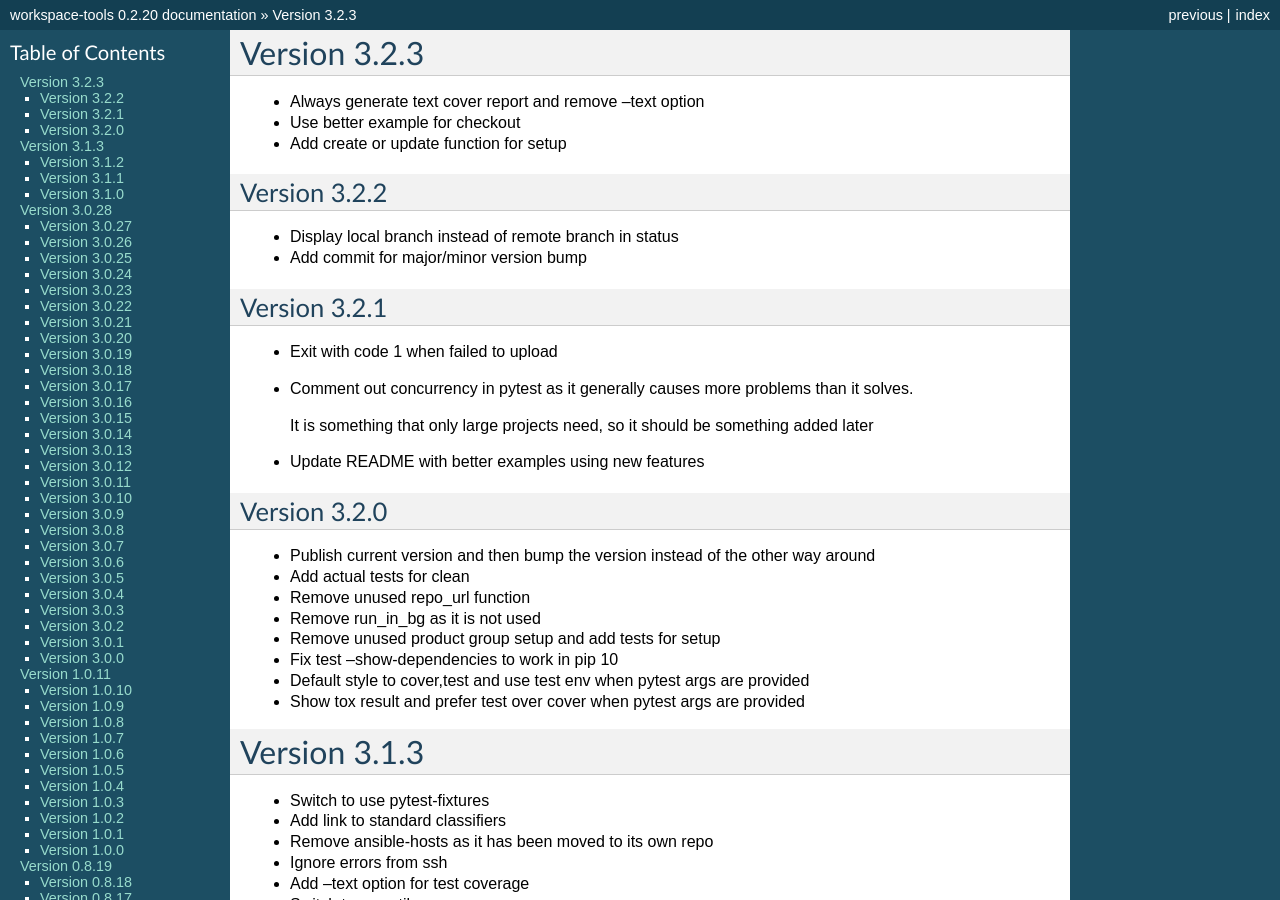
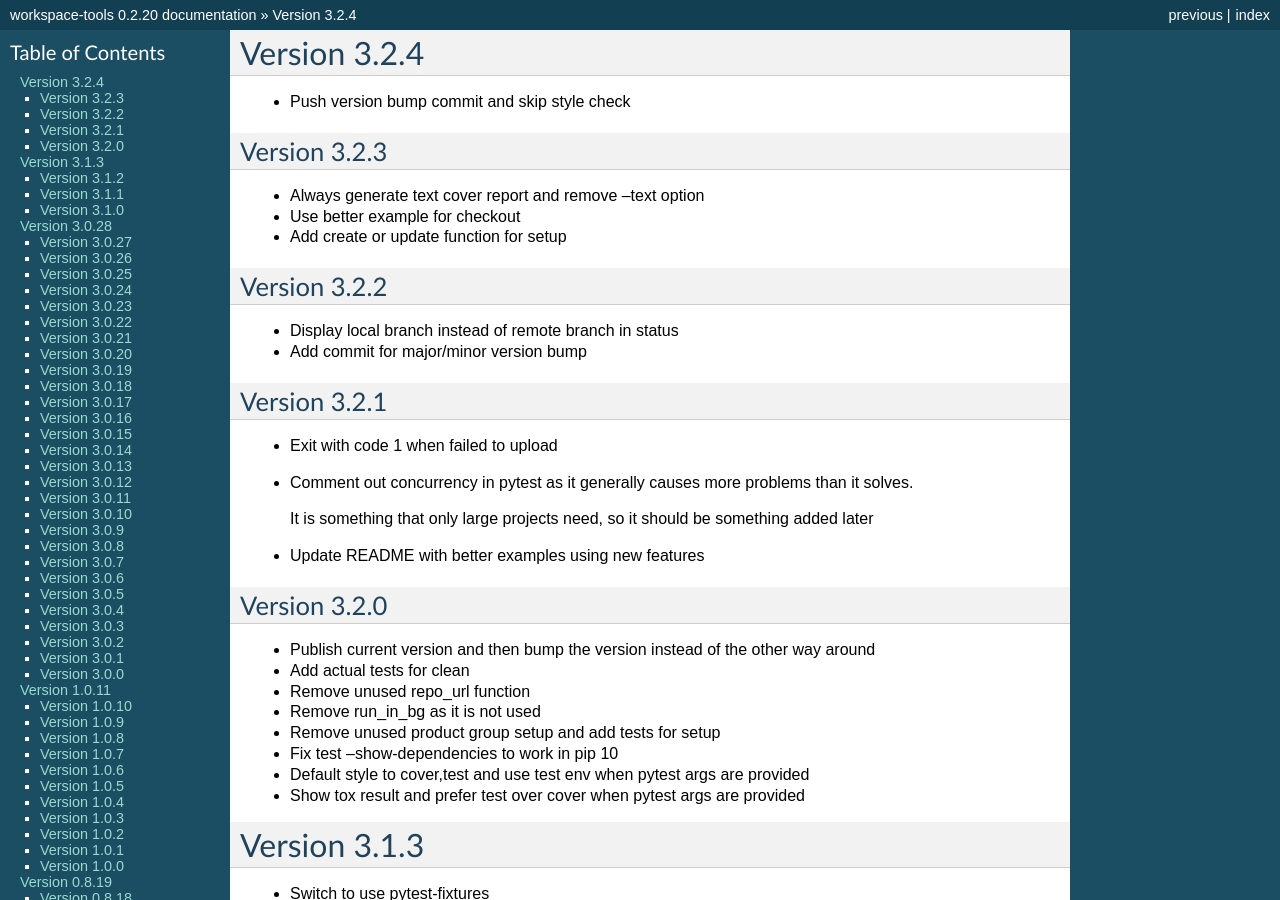
Before and after one commit to maxzheng/workspace-tools, a Sphinx documentation site: the page built from docs/CHANGELOG.rst, in a window 1280 px wide and 900 px high. Built offline with Sphinx 7.4.7, drawn with Linux system fonts in a browser that asks for light colours; some of the changed text lies outside the part shown.

Commit message:
Publish version 3.2.4

```diff
--- a/docs/CHANGELOG.rst
+++ b/docs/CHANGELOG.rst
@@ -1,5 +1,10 @@
+Version 3.2.4
+================================================================================
+
+* Push version bump commit and skip style check
+
 Version 3.2.3
-================================================================================
+--------------------------------------------------------------------------------
 
 * Always generate text cover report and remove --text option
 * Use better example for checkout
--- a/setup.py
+++ b/setup.py
@@ -10,7 +10,7 @@ def find_files(path):
 
 setuptools.setup(
     name='workspace-tools',
-    version='3.2.4',
+    version='3.2.5',
 
     author='Max Zheng',
     author_email='maxzheng.os@gmail.com',
```
